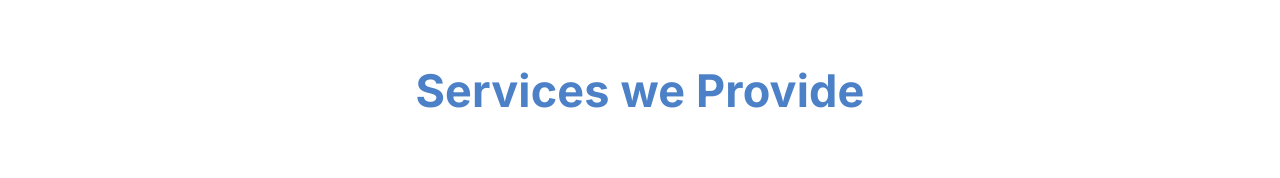
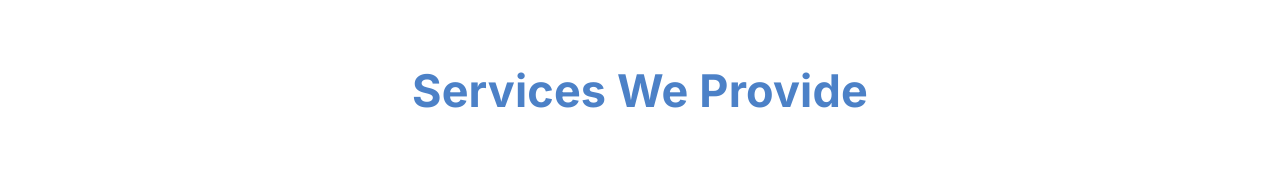
Before and after one commit to ETCservicesgroup/etc-main-website, a React (Create React App) app: page / in a window 1280 px wide. Both pictures are taken after a click on the element "Services". Shown: the part 362-540 px from the top of the page. Built offline with nearby package versions, Linux system fonts and the light colour scheme.

Commit message:
Edited content.

```diff
--- a/src/components/Services.tsx
+++ b/src/components/Services.tsx
@@ -461,7 +461,7 @@ function Services(props: IHomeProps) {
         </Box>
       </Box>
       <Box sx={styles.headerLabelContainer}>
-        <Typography component='span' sx={styles.headerLabelContent}>Services we Provide</Typography>
+        <Typography component='span' sx={styles.headerLabelContent}>Services We Provide</Typography>
       </Box>
       <Box sx={styles.cardContainersWrapper}>
         {/* @ts-ignore */}
```
